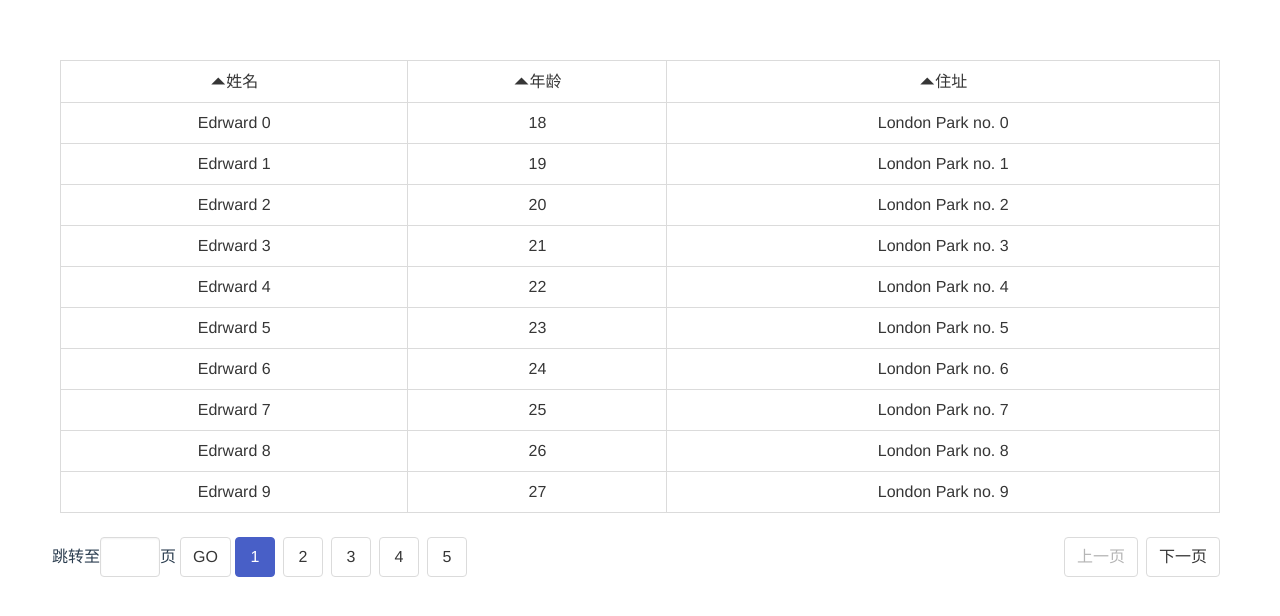
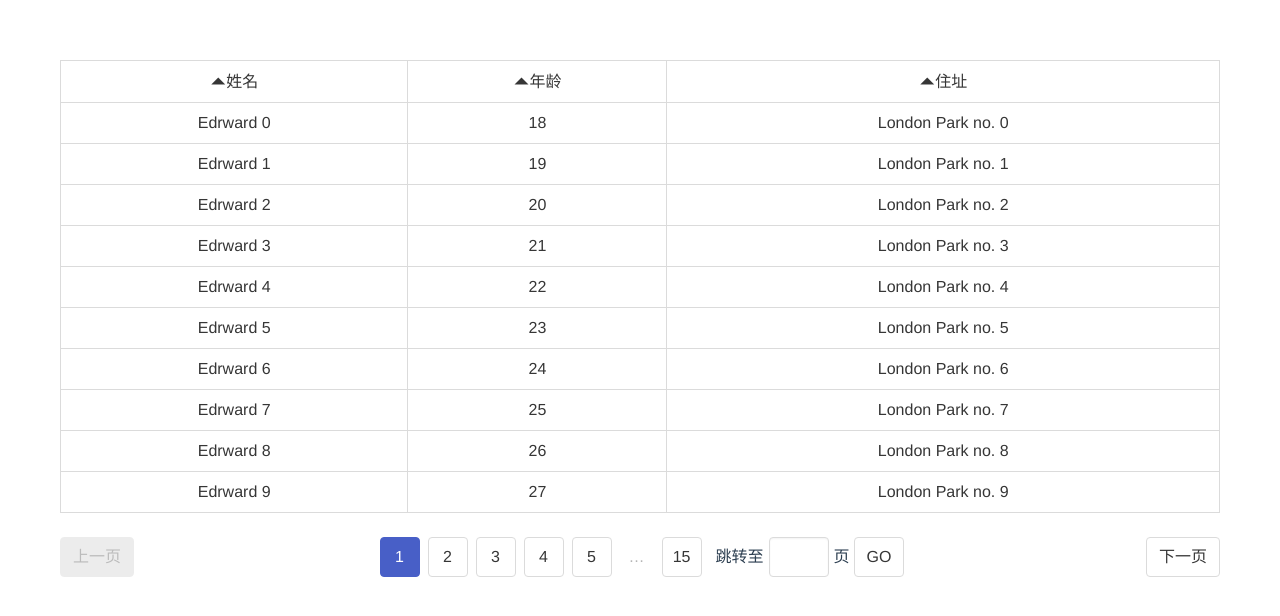
Before and after one commit to lijianhui539/table, a Vue app: page / in a window 1280 px wide. Shown: the top 616 px of the page. Built offline with nearby package versions, Linux system fonts and the light colour scheme.

Commit message:
feat: 优化分页器

```diff
--- a/package.json
+++ b/package.json
@@ -12,6 +12,8 @@
   "dependencies": {
     "bulma": "^0.9.3",
     "classnames": "^2.3.1",
+    "less": "^4.1.2",
+    "less-loader": "^10.2.0",
     "vue": "^3.2.25"
   },
   "devDependencies": {
--- a/src/App.vue
+++ b/src/App.vue
@@ -18,7 +18,7 @@ export default {
   },
   setup() {
     let dataSource: Ref<TableSource[]> = ref([]);
-    for (let index = 0; index < 100; index++) {
+    for (let index = 0; index < 150; index++) {
       dataSource.value.push({
         key: index,
         name: `Edrward ${index}`,
--- a/src/components/pagination/index.tsx
+++ b/src/components/pagination/index.tsx
@@ -29,47 +29,74 @@ export default defineComponent({
     };
 
     let onInputChange = (event: Event) => {
-        (event.target as HTMLInputElement).value = (event.target as HTMLInputElement).value.replace(/[^0-9]/g, '')
-        if((event.target as HTMLInputElement).value !== ''){
-            jumpPage.value = Number((event.target as HTMLInputElement).value)
-        }else {
-            jumpPage.value = ''
+      (event.target as HTMLInputElement).value = (
+        event.target as HTMLInputElement
+      ).value.replace(/[^0-9]/g, "");
+      if ((event.target as HTMLInputElement).value !== "") {
+        jumpPage.value = Number((event.target as HTMLInputElement).value);
+      } else {
+        jumpPage.value = "";
       }
-    }
+    };
 
     return () => {
       // 总页数
       const pageCount = Math.ceil(props.total / props.pageSize);
-      const indexes: number[] = [];
-      if (pageCount < 5) {
-        for (let index = 1; index <= pageCount; index++) {
-          indexes.push(index);
+      const indexes: number[] = new Array(pageCount);
+      for (let i = 0; i < pageCount; i++) {
+        indexes[i] = i + 1;
       }
-      } else if (pageCount - props.current < 5) {
-        for (let index = pageCount - 4; index <= pageCount; index++) {
-          indexes.push(index);
-        }
-      } else if (props.current < 5) {
-        for (let index = 1; index <= 5; index++) {
-          indexes.push(index);
-        }
+
+      // 页码是否被省略
+      let isShowBtn = (index: number) => {
+        if (pageCount < 8) {
+          return true;
         } else {
-        for (
-          let index = props.current - 2;
-          index <= props.current + 2;
-          index++
-        ) {
-          indexes.push(index);
+          if (index === 1 || index === pageCount) {
+            return true;
+          } else {
+            if (props.current < 4 && index < 6) {
+              return true;
+            } else if (props.current > pageCount - 4 && index > pageCount - 6) {
+              return true;
+            } else if (index < props.current + 3 && index > props.current - 3) {
+              return true;
+            } else {
+              return false;
             }
           }
+        }
+      };
+
+      // 是否显示省略号
+      let isShowEllipsis = (index: number) => {
+        return index === 2 || index === pageCount - 1;
+      };
 
       return (
         <>
-          <div class="pagination">
-            <ul class="pagination-list">
+          <div class="pagination is-centered">
+            <a
+              class={classnames("pagination-previous", {
+                "pagination-button-disabled": props.current === 1,
+              })}
+              onClick={() => handleClick(props.current - 1, pageCount)}
+            >
+              上一页
+            </a>
+            <a
+              class={classnames("pagination-next", {
+                "pagination-button-disabled": props.current === pageCount,
+              })}
+              onClick={() => handleClick(props.current + 1, pageCount)}
+            >
+              下一页
+            </a>
+            <div class="pagination-list">
               {indexes.map((item) => {
+                if (isShowBtn(item)) {
                   return (
-                  <li onClick={() => handleClick(item, pageCount)}>
+                    <span onClick={() => handleClick(item, pageCount)}>
                       <a
                         class={classnames("pagination-link", {
                           "is-current": props.current === item,
@@ -77,42 +104,30 @@ export default defineComponent({
                       >
                         {item}
                       </a>
-                  </li>
+                    </span>
                   );
+                } else if (isShowEllipsis(item)) {
+                  return <span class="pagination-ellipsis">&hellip;</span>
+                }
               })}
-            </ul>
-            <a
-              class={classnames("pagination-previous", {
-                "pagination-ellipsis": props.current === 1,
-              })}
-              onClick={() => handleClick(props.current - 1, pageCount)}
-            >
-              上一页
-            </a>
-            <a
-              class={classnames("pagination-next", {
-                "pagination-ellipsis": props.current === pageCount,
-              })}
-              onClick={() => handleClick(props.current + 1, pageCount)}
-            >
-              下一页
-            </a>
-            <div class="pagination">
+              <div class="pagination pagination-jump">
                 跳转至
                 <input
-                style={{ width: "60px" }}
+                  class="pagination-jump__input input"
                   value={jumpPage.value}
                   onInput={(event) => onInputChange(event)}
-                class="input"
                   type="text"
                 />
                 页
                 <a
                   class="pagination-next"
-                onClick={() => handleClick((jumpPage.value as number), pageCount)}
+                  onClick={() =>
+                    handleClick(jumpPage.value as number, pageCount)
+                  }
                 >
                   GO
                 </a>
+              </div>
             </div>
           </div>
         </>
--- a/src/main.ts
+++ b/src/main.ts
@@ -2,4 +2,5 @@ import { createApp } from "vue";
 import App from "./App.vue";
 import 'bulma/css/bulma.min.css'
 import './assets/icons/iconfont.css'
+import './style/index.less'
 createApp(App).mount("#app");
--- /dev/null
+++ b/src/style/index.less
@@ -0,0 +1 @@
+@import url('./table.less');
--- /dev/null
+++ b/src/style/table.less
@@ -0,0 +1,19 @@
+.pagination {
+  .pagination-button-disabled {
+    background-color: #dbdbdb;
+    border-color: #dbdbdb;
+    box-shadow: none;
+    color: #7a7a7a;
+    opacity: 0.5;
+    cursor: default;
+  }
+
+  &-jump {
+      margin-left: 10px;
+
+      &__input {
+          width: 60px;
+          margin: 0 5px;
+      }
+  }
+}
```
Also changed, not shown: src/demo.vue (added, +124 -0 lines), 1 other file (tests, documents, lock files or other folders). Lines whose indentation alone changed are shown as unchanged.
